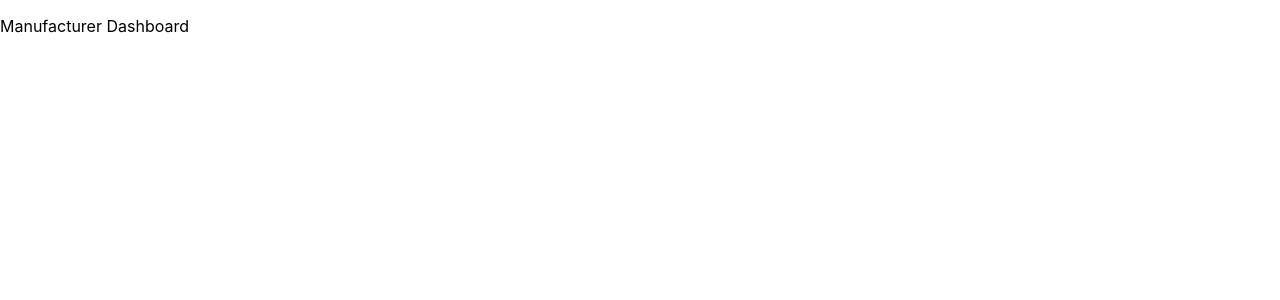
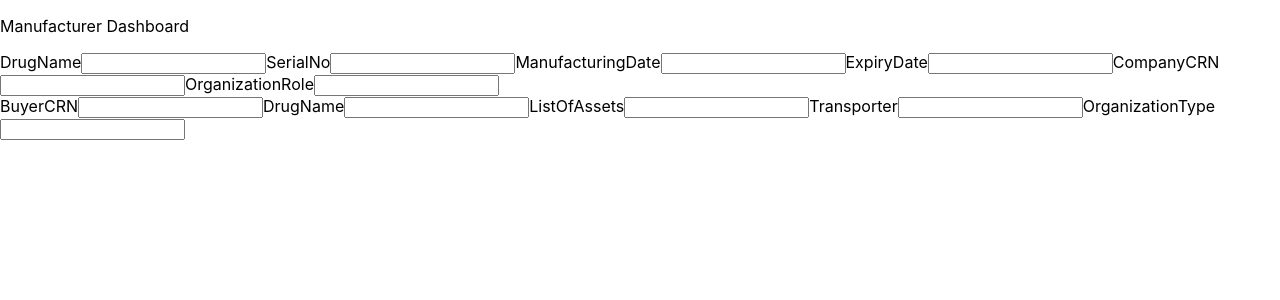
Before and after one commit to UGUP/drug-tracker, a React (Create React App) app: page /manufacturer in a window 1280 px wide. Shown: the top 300 px of the page. Built offline with nearby package versions, Linux system fonts and the light colour scheme.

Commit message:
Dialogue Creation

```diff
--- /dev/null
+++ b/src/manufacturer/CreateDrugForm.js
@@ -0,0 +1,96 @@
+import React, { Component } from "react";
+
+class CreateDrugForm extends Component {
+  constructor(props) {
+    super(props);
+    this.state = {
+      DrugName: "",
+      SerialNo: "",
+      ManufacturingDate: "",
+      ExpiryDate: "",
+      CompanyCRN: "",
+      OrganizationRole: "",
+    };
+  }
+
+  handleDrugName = (event) => {
+    this.setState({
+      DrugName: event.target.value,
+    });
+  };
+  handleSerialNo = (event) => {
+    this.setState({
+      SerialNo: event.target.value,
+    });
+  };
+
+  handleManufacturingDate = (event) => {
+    this.setState({
+      ManufacturingDate: event.target.value,
+    });
+  };
+
+  handleExpiryDate = (event) => {
+    this.setState({
+      ExpiryDate: event.target.value,
+    });
+  };
+
+  handleCompanyCRN = (event) => {
+    this.setState({
+      CompanyCRN: event.target.value,
+    });
+  };
+
+  handleOrganizationRole = (event) => {
+    this.setState({
+      OrganizationRole: event.target.value,
+    });
+  };
+  render() {
+    return (
+      <form>
+        <div>
+          <label>DrugName</label>
+          <input
+            type="text"
+            value={this.state.DrugName}
+            onChange={this.handleDrugName}
+          ></input>
+          <label>SerialNo</label>
+          <input
+            type="text"
+            value={this.state.SerialNo}
+            onChange={this.handleSerialNo}
+          ></input>
+          <label>ManufacturingDate</label>
+          <input
+            type="text"
+            value={this.state.ManufacturingDate}
+            onChange={this.handleManufacturingDate}
+          ></input>
+          <label>ExpiryDate</label>
+          <input
+            type="text"
+            value={this.state.ExpiryDate}
+            onChange={this.handleExpiryDate}
+          ></input>
+          <label>CompanyCRN</label>
+          <input
+            type="text"
+            value={this.state.CompanyCRN}
+            onChange={this.handleCompanyCRN}
+          ></input>
+          <label>OrganizationRole</label>
+          <input
+            type="text"
+            value={this.state.OrganizationRole}
+            onChange={this.handleOrganizationRole}
+          ></input>
+        </div>
+      </form>
+    );
+  }
+}
+
+export default CreateDrugForm;
--- /dev/null
+++ b/src/manufacturer/CreateShipmentForm.js
@@ -0,0 +1,84 @@
+import React, { Component } from "react";
+
+class CreateShipmentForm extends Component {
+  constructor(props) {
+    super(props);
+    this.state = {
+      BuyerCRN: "",
+      DrugName: "",
+      ListOfAssets: "",
+      Transporter: "",
+      OrganizationType: "",
+    };
+  }
+
+  handleBuyerCRN = (event) => {
+    this.setState({
+      BuyerCRN: event.target.value,
+    });
+  };
+  handleDrugName = (event) => {
+    this.setState({
+      DrugName: event.target.value,
+    });
+  };
+
+  handleListOfAssets = (event) => {
+    this.setState({
+      ListOfAssets: event.target.value,
+    });
+  };
+
+  handleTransporter = (event) => {
+    this.setState({
+      Transporter: event.target.value,
+    });
+  };
+
+  handleOrganizationType = (event) => {
+    this.setState({
+      OrganizationType: event.target.value,
+    });
+  };
+
+  render() {
+    return (
+      <form>
+        <div>
+          <label>BuyerCRN</label>
+          <input
+            type="text"
+            value={this.state.BuyerCRN}
+            onChange={this.handleBuyerCRN}
+          ></input>
+          <label>DrugName</label>
+          <input
+            type="text"
+            value={this.state.DrugName}
+            onChange={this.DrugName}
+          ></input>
+          <label>ListOfAssets</label>
+          <input
+            type="text"
+            value={this.state.ListOfAssets}
+            onChange={this.handleListOfAssets}
+          ></input>
+          <label>Transporter</label>
+          <input
+            type="text"
+            value={this.state.Transporter}
+            onChange={this.handleTransporter}
+          ></input>
+          <label>OrganizationType</label>
+          <input
+            type="text"
+            value={this.state.OrganizationType}
+            onChange={this.handleOrganizationType}
+          ></input>
+        </div>
+      </form>
+    );
+  }
+}
+
+export default CreateShipmentForm;
--- a/src/manufacturer/ManufacturerDashboard.js
+++ b/src/manufacturer/ManufacturerDashboard.js
@@ -1,15 +1,40 @@
-import React from 'react';
-import ReactDOM from 'react-dom';
-import { Router, Route, Link, browserHistory, IndexRoute } from 'react-router'
-
+import React from "react";
+import ReactDOM from "react-dom";
+import { Router, Route, Link, browserHistory, IndexRoute } from "react-router";
+import CreateDrugForm from "./CreateDrugForm";
+import ViewPurchaseOrderForm from "./ViewPurchaseOrderForm";
+import CreateShipmentForm from "./CreateShipmentForm";
+import ViewShipmentForm from "./ViewShipmentForm";
+import ViewDrugLifeCycleForm from "./ViewShipmentForm";
 
 class ManufacturerDashboard extends React.Component {
+  constructor(props) {
+    super(props);
+    console.log(JSON.stringify(props, null, 2));
+    // Here we initialize our components state
+    this.state = {
+      showForm: false,
+    };
+    this.handleClick = this.handleClick.bind(this);
+  }
+
+  handleClick(showForm) {
+    this.state.showForm = true;
+  }
+
   render() {
+    const { showForm } = this.state;
     return (
       <div>
         <p>Manufacturer Dashboard</p>
+        <div>
+          <CreateDrugForm />
         </div>
-       )
+        <div>
+          <CreateShipmentForm />
+        </div>
+      </div>
+    );
   }
 }
 export default ManufacturerDashboard;
--- /dev/null
+++ b/src/manufacturer/ViewPurchaseOrderForm.js
@@ -0,0 +1,71 @@
+import React, { Component } from "react";
+
+class ViewPurchaseOrderForm extends Component {
+  constructor(props) {
+    super(props);
+    this.state = {
+      BuyerCRN: "",
+      DrugName: "",
+      Quantity: "",
+      Status: "",
+    };
+  }
+
+  handleBuyerCRN = (event) => {
+    this.setState({
+      BuyerCRN: event.target.value,
+    });
+  };
+  handleDrugName = (event) => {
+    this.setState({
+      DrugName: event.target.value,
+    });
+  };
+
+  handleQuantity = (event) => {
+    this.setState({
+      Quantity: event.target.value,
+    });
+  };
+
+  handleStatus = (event) => {
+    this.setState({
+      Status: event.target.value,
+    });
+  };
+
+  render() {
+    return (
+      <form>
+        <div>
+          <label>BuyerCRN</label>
+          <input
+            type="text"
+            value={this.state.BuyerCRN}
+            onChange={this.handleBuyerCRN}
+          ></input>
+          <label>DrugName</label>
+          <input
+            type="text"
+            value={this.state.DrugName}
+            onChange={this.DrugName}
+          ></input>
+          <label>Quantity</label>
+          <input
+            type="text"
+            value={this.state.Quantity}
+            onChange={this.handleQuantity}
+          ></input>
+          <label>Status</label>
+          <input
+            type="text"
+            value={this.state.Status}
+            onChange={this.handleStatus}
+          ></input>
+        </div>
+      </form>
+    );
+  }
+}
+
+export default ViewPurchaseOrderForm;
--- /dev/null
+++ b/src/manufacturer/ViewShipmentForm.js
@@ -0,0 +1,97 @@
+import React, { Component } from "react";
+
+class ViewShipmentForm extends Component {
+  constructor(props) {
+    super(props);
+    this.state = {
+      BuyerCRN: "",
+      DrugName: "",
+      ListOfAssets: "",
+      Transporter: "",
+      OrganizationType: "",
+      Status: "",
+    };
+  }
+
+  handleBuyerCRN = (event) => {
+    this.setState({
+      BuyerCRN: event.target.value,
+    });
+  };
+  handleDrugName = (event) => {
+    this.setState({
+      DrugName: event.target.value,
+    });
+  };
+
+  handleListOfAssets = (event) => {
+    this.setState({
+      ListOfAssets: event.target.value,
+    });
+  };
+
+  handleTransporter = (event) => {
+    this.setState({
+      Transporter: event.target.value,
+    });
+  };
+
+  handleOrganizationType = (event) => {
+    this.setState({
+      OrganizationType: event.target.value,
+    });
+  };
+
+  handleStatus = (event) => {
+    this.setState({
+      Status: event.target.value,
+    });
+  };
+
+  render() {
+    return (
+      <form>
+        <div>
+          <label>BuyerCRN</label>
+          <input
+            type="text"
+            value={this.state.BuyerCRN}
+            onChange={this.handleBuyerCRN}
+          ></input>
+          <label>DrugName</label>
+          <input
+            type="text"
+            value={this.state.DrugName}
+            onChange={this.DrugName}
+          ></input>
+          <label>ListOfAssets</label>
+          <input
+            type="text"
+            value={this.state.ListOfAssets}
+            onChange={this.handleListOfAssets}
+          ></input>
+          <label>Transporter</label>
+          <input
+            type="text"
+            value={this.state.Transporter}
+            onChange={this.handleTransporter}
+          ></input>
+          <label>OrganizationType</label>
+          <input
+            type="text"
+            value={this.state.OrganizationType}
+            onChange={this.handleOrganizationType}
+          ></input>
+          <label>Status</label>
+          <input
+            type="text"
+            value={this.state.Status}
+            onChange={this.handleStatus}
+          ></input>
+        </div>
+      </form>
+    );
+  }
+}
+
+export default ViewShipmentForm;
```
Also changed, not shown: src/manufacturer/ViewDrugLifeCycleForm.js (added, +46 -0 lines). Lines whose indentation alone changed are shown as unchanged.
